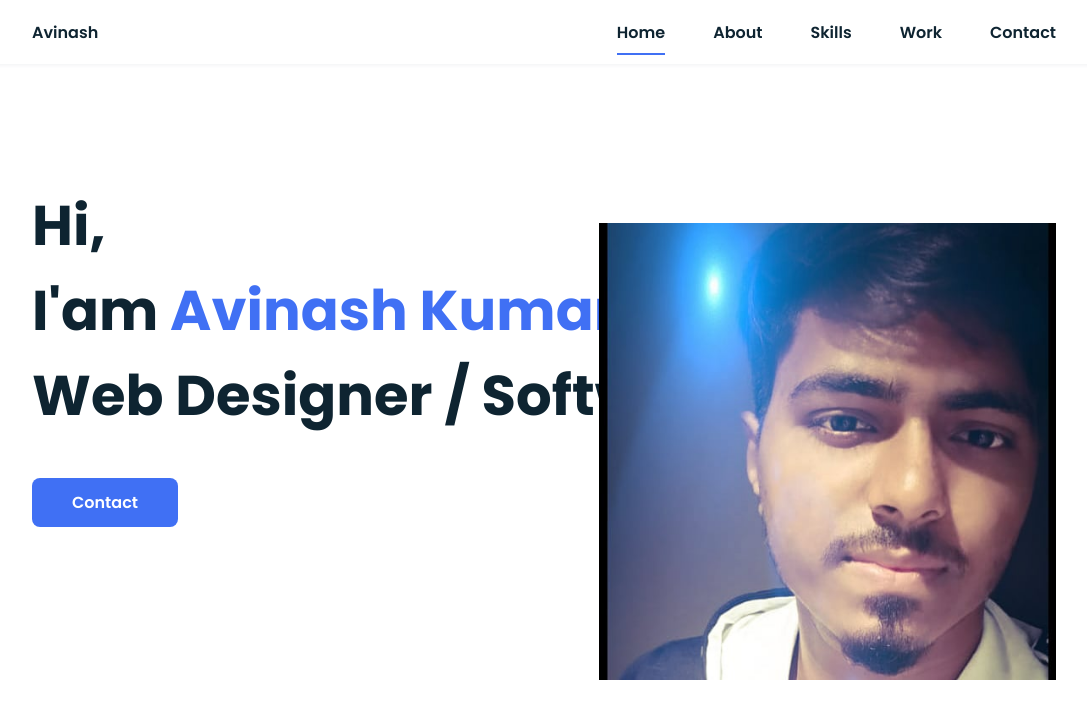
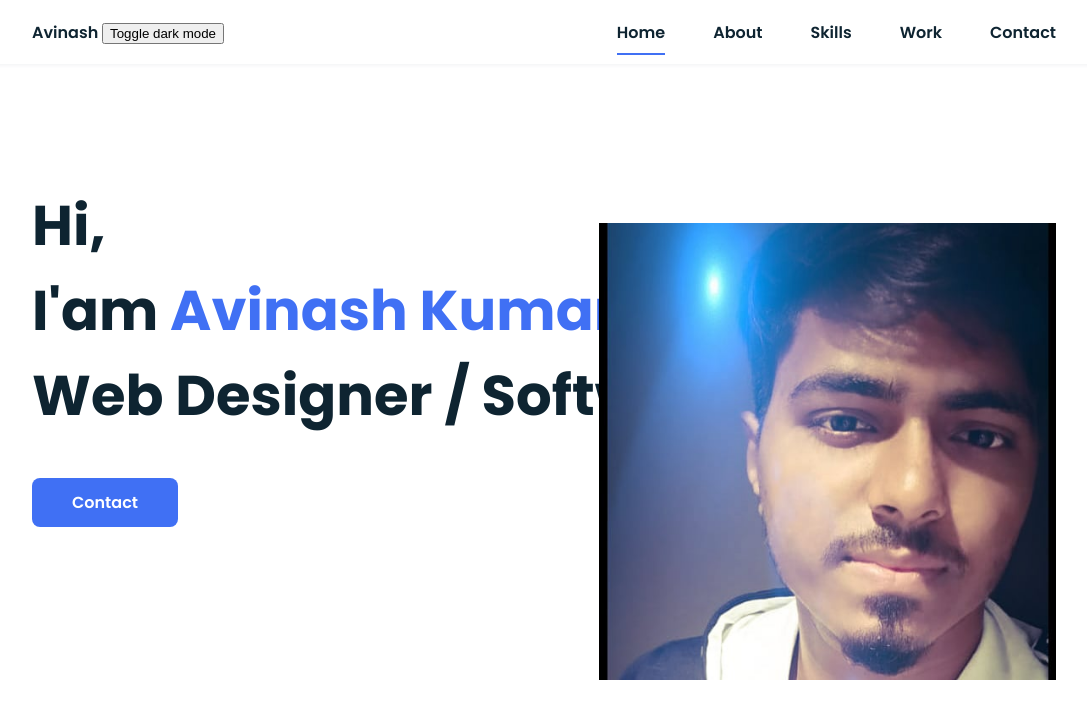
Before and after one commit to kavinash0310/Avinash-s-portfolio, a plain HTML site: page index.html in a window 1280 px wide. Shown: the top 703 px of the page, without its empty margins (96-1183 px from the left). Drawn offline with nearby package versions, Linux system fonts and the light colour scheme.

Commit message:
Update index.html

```diff
--- a/index.html
+++ b/index.html
@@ -17,6 +17,8 @@
             <nav class="nav bd-grid">
                 <div>
                     <a href="#" class="nav__logo">Avinash</a>
+                    <button onclick="myFunction()">Toggle dark mode</button>
+
                 </div>
 
                 <div class="nav__menu" id="nav-menu">
```
